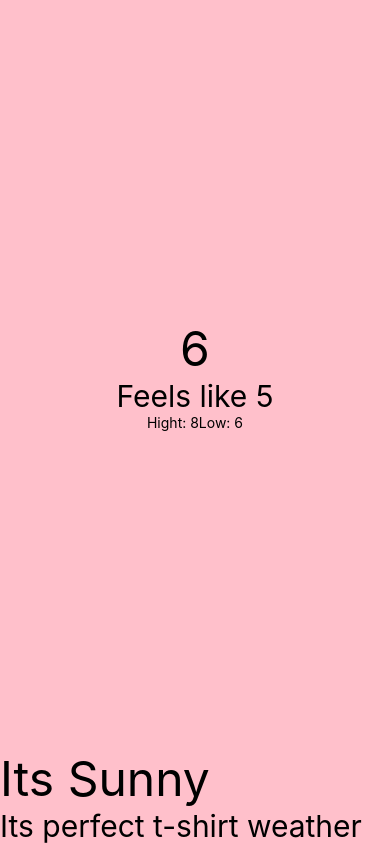
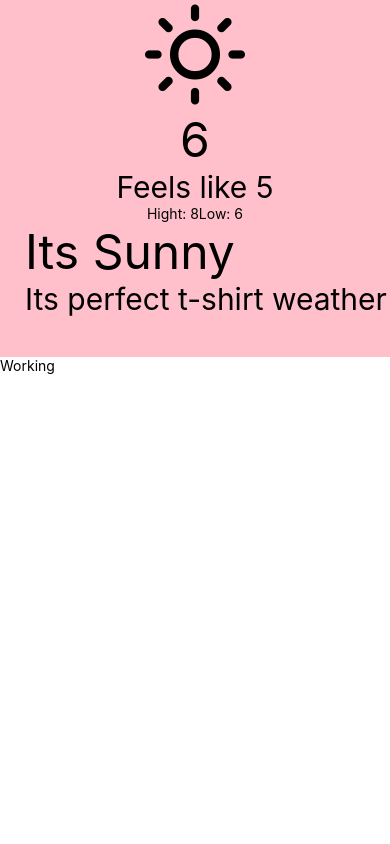
Before and after one commit to EdASalazar/ReactNativeWeatherApp, a React Native app: screen / in a window 390 px wide. Built offline with nearby package versions, Linux system fonts and the light colour scheme.

Commit message:
Created new component

```diff
--- a/App.js
+++ b/App.js
@@ -1,63 +1,20 @@
-import React from 'react'
-import {View, Text, SafeAreaView, StyleSheet} from 'react-native'
+import React from "react"
+import { View, StyleSheet, Text } from "react-native"
+import CurrentWeather from "./src/components/CurrentWeather"
 
 const App = () => {
-
-return (
-  <SafeAreaView style={styles.wrapper}>
-    <View style={styles.container}>
-      <Text style={styles.temp}>6</Text>
-      <Text style={styles.feels}>Feels like 5</Text>
-      <View style={styles.highLowWrapper}>
-        <Text styles={styles.highLow}>Hight: 8</Text>
-        <Text styles={styles.highLow}>Low: 6</Text>
-      </View>
-    </View>
-    <View style={styles.bodyWrapper}>
-      <Text style={styles.description}>Its Sunny</Text>
-      <Text style={styles.message}>Its perfect t-shirt weather</Text>
-    </View>
-  </SafeAreaView>
-)
-
+  return (
+  <View styles={styles.container}>
+    <CurrentWeather />
+    <Text>Working</Text>
+  </View>
+  )
 }
 
 const styles = StyleSheet.create({
-  wrapper: {
-    flex: 1,
-    backgroundColor: 'pink',
-  },
   container: {
     flex: 1,
-    alignItems: 'center',
-    // may remove
-    justifyContent: 'center'
-  },
-  temp: {
-    color: "black",
-    fontSize: 48,
-  },
-  feels: {
-    color: 'black',
-    fontSize: 30,
-  },
-  highLowWrapper: {
-  flexDirection: 'row',
-  },
-  highLow: {
-    color: 'black',
-    fontSize: 30
-  },
-  bodyWrapper: {
-    justifyContent: 'flex-end',
-    alignItems: 'flex-start',
-  },
-  description: {
-    fontSize: 48,
-  },
-  message: {
-    fontSize: 30,
-  },
+  }
+})
 
-})
 export default App
--- /dev/null
+++ b/src/components/CurrentWeather.js
@@ -0,0 +1,67 @@
+import React from 'react'
+import {View, Text, SafeAreaView, StyleSheet} from 'react-native'
+import { Feather } from '@expo/vector-icons'
+
+const CurrentWeather = () => {
+
+return (
+  <SafeAreaView style={styles.wrapper}>
+    <View style={styles.container}>
+      <Feather name='sun' size={100} color="black"></Feather>
+      <Text style={styles.temp}>6</Text>
+      <Text style={styles.feels}>Feels like 5</Text>
+      <View style={styles.highLowWrapper}>
+        <Text styles={styles.highLow}>Hight: 8</Text>
+        <Text styles={styles.highLow}>Low: 6</Text>
+      </View>
+    </View>
+    <View style={styles.bodyWrapper}>
+      <Text style={styles.description}>Its Sunny</Text>
+      <Text style={styles.message}>Its perfect t-shirt weather</Text>
+    </View>
+  </SafeAreaView>
+)
+
+}
+
+const styles = StyleSheet.create({
+  wrapper: {
+    flex: 1,
+    backgroundColor: 'pink',
+  },
+  container: {
+    flex: 1,
+    alignItems: 'center',
+    justifyContent: 'center',
+  },
+  temp: {
+    color: "black",
+    fontSize: 48,
+  },
+  feels: {
+    color: 'black',
+    fontSize: 30,
+  },
+  highLowWrapper: {
+  flexDirection: 'row',
+  },
+  highLow: {
+    color: 'black',
+    fontSize: 30
+  },
+  bodyWrapper: {
+    justifyContent: 'flex-end',
+    alignItems: 'flex-start',
+    paddingLeft: 25,
+    marginBottom: 40,
+
+  },
+  description: {
+    fontSize: 48,
+  },
+  message: {
+    fontSize: 30,
+  },
+
+})
+export default CurrentWeather
```
